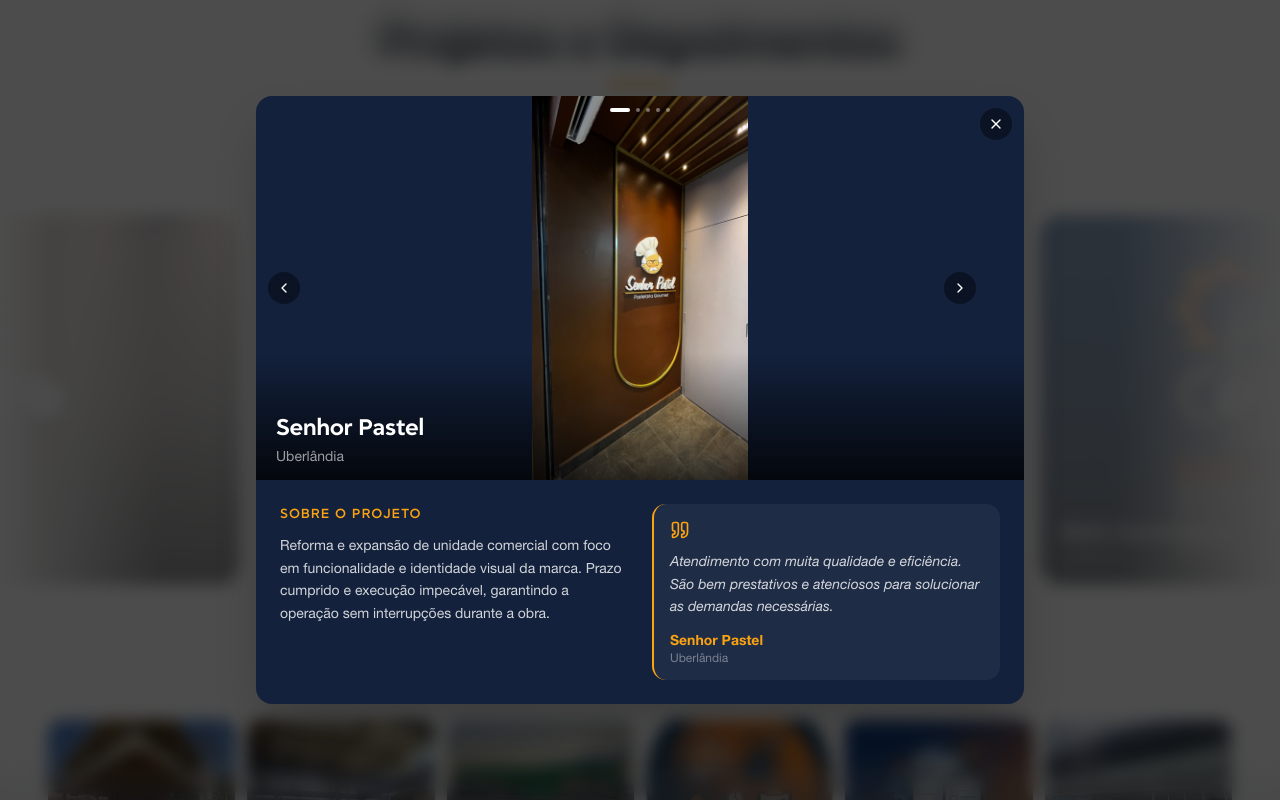
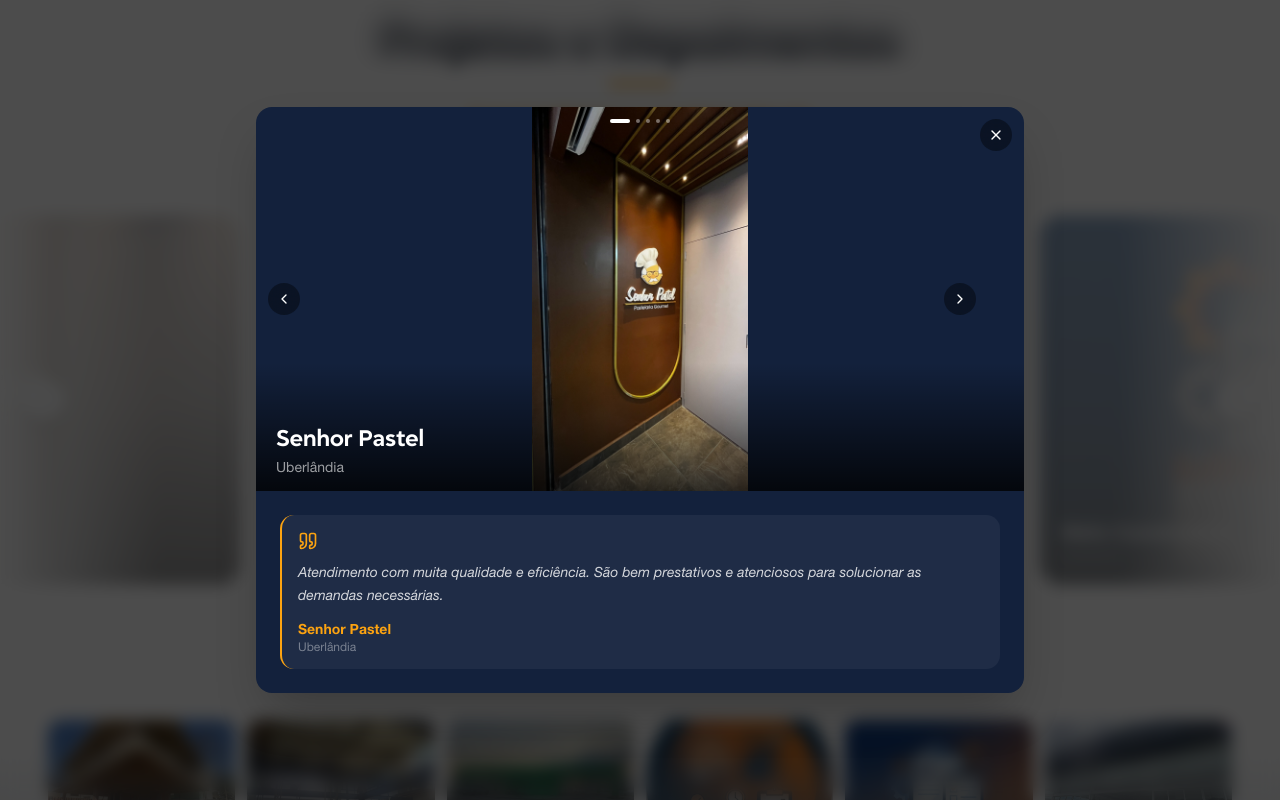
Before and after one commit to rx-gerenciamento/rx-front, a Next.js app: page / in a window 1280 px wide. Both pictures are taken after a click on the element 640 px from the left and 3155 px from the top of the page. Shown: the part 2755-3555 px from the top of the page. Built offline with nearby package versions, Linux system fonts and the light colour scheme.

Commit message:
remove description fields from projects data

```diff
--- a/components/project-modal.tsx
+++ b/components/project-modal.tsx
@@ -108,20 +108,16 @@
         </div>
 
         {/* Content */}
-        <div className={`p-6 grid gap-6 ${project.testimonial ? "md:grid-cols-2" : "md:grid-cols-1"}`}>
-          <div>
-            <h4 className="text-brand font-semibold text-sm uppercase tracking-widest mb-2">Sobre o Projeto</h4>
-            <p className="text-white/80 text-sm leading-relaxed">{project.description}</p>
-          </div>
-          {project.testimonial && (
+        {project.testimonial && (
+          <div className="p-6">
             <div className="bg-white/5 rounded-xl p-4 border-l-2 border-brand">
               <Quote size={20} className="text-brand mb-2" />
               <p className="text-white/80 text-sm leading-relaxed italic mb-3">{project.testimonial.text}</p>
               <p className="text-brand font-semibold text-sm">{project.testimonial.author}</p>
               <p className="text-white/40 text-xs">{project.testimonial.city}</p>
             </div>
-          )}
-        </div>
+          </div>
+        )}
       </motion.div>
     </motion.div>
   )
--- a/data/projects.ts
+++ b/data/projects.ts
@@ -12,8 +12,6 @@
       author: "Rivena Arquitetura",
       city: "Uberlândia",
     },
-    description:
-      "Projeto residencial de alto padrão com foco em sustentabilidade e integração com a natureza. A RX gerenciou todas as etapas da obra com precisão, entregando o imóvel dentro do prazo e do orçamento previsto.",
   },
   {
     id: 2,
@@ -26,8 +24,6 @@
       author: "Senhor Pastel",
       city: "Uberlândia",
     },
-    description:
-      "Reforma e expansão de unidade comercial com foco em funcionalidade e identidade visual da marca. Prazo cumprido e execução impecável, garantindo a operação sem interrupções durante a obra.",
   },
   {
     id: 3,
@@ -40,8 +36,6 @@
       author: "Instituto VO2",
       city: "Uberlândia",
     },
-    description:
-      "Gerenciamento completo da construção de clínica médica de alto padrão. A equipe da RX conduziu todo o processo com transparência e excelência, do planejamento à entrega.",
   },
   {
     id: 4,
@@ -54,8 +48,6 @@
       author: "Melo Construtora",
       city: "Uberlândia",
     },
-    description:
-      "Parceria estratégica em gestão de obra com implementação de dashboards em Power BI para acompanhamento em tempo real de cronograma, custos e indicadores de desempenho.",
   },
 ]
 
@@ -66,8 +58,6 @@
     location: "Uberlândia",
     category: "Residencial",
     images: ["/projects/casaNature/casaNature4.jpeg", "/projects/casaNature/casaNature.jpeg", "/projects/casaNature/casaNature2.jpeg", "/projects/casaNature/casaNature3.jpeg", "/projects/casaNature/casaNature5.jpeg"],
-    description:
-      "Projeto residencial de alto padrão com integração ao ambiente natural e uso de materiais sustentáveis.",
   },
   {
     id: 6,
@@ -75,8 +65,6 @@
     location: "Uberlândia",
     category: "Corporativo",
     images: ["/projects/rt/rt.jpeg", "/projects/rt/rt2.jpeg", "/projects/rt/rt3.jpeg", "/projects/rt/rt4.jpeg", "/projects/rt/rt5.jpeg"],
-    description:
-      "Edifício corporativo com 8 andares gerenciado com metodologia BIM. Zero retrabalho e entrega no prazo.",
   },
   {
     id: 7,
@@ -84,8 +72,6 @@
     location: "Uberlândia",
     category: "Institucional",
     images: ["/projects/localiza/localiza4.jpeg", "/projects/localiza/localiza.jpeg", "/projects/localiza/localiza1.jpeg", "/projects/localiza/localiza2.jpeg", "/projects/localiza/localiza3.jpeg"],
-    description:
-      "Posto de atendimento no Aeroporto de Uberlândia com restrições logísticas complexas, executado com total organização.",
   },
   {
     id: 8,
@@ -93,8 +79,6 @@
     location: "Uberlândia",
     category: "Gestão",
     images: ["/servicos/acompanhamento.png", "/servicos/planejamento.png"],
-    description:
-      "Consultoria e gestão pré-obra com planejamento detalhado de cronograma, orçamento e licenciamento.",
   },
   {
     id: 9,
@@ -102,8 +86,6 @@
     location: "Uberlândia",
     category: "Residencial",
     images: ["/servicos/gerenciamento.png", "/servicos/gestao.png"],
-    description:
-      "Residência unifamiliar com gerenciamento completo de obra, do projeto executivo até a entrega das chaves.",
   },
   {
     id: 10,
@@ -111,7 +93,5 @@
     location: "Uberlândia",
     category: "Comercial",
     images: ["/projects/jaecoo/jaecoo.jpeg", "/projects/jaecoo/jaecoo1.jpeg", "/projects/jaecoo/jaecoo2.jpeg", "/projects/jaecoo/jaecoo3.jpeg", "/projects/jaecoo/jaecoo4.jpeg"],
-    description:
-      "Construção de concessionária automotiva com projeto de alto padrão e execução dentro do cronograma exigido pela marca.",
   },
 ]
--- a/types/project.ts
+++ b/types/project.ts
@@ -1,8 +1,3 @@
-export type ProjectStat = {
-  label: string
-  value: string
-}
-
 export type ProjectTestimonial = {
   text: string
   author: string
@@ -16,6 +11,5 @@
   category: string
   images: string[]
   testimonial?: ProjectTestimonial
-  description: string
   year?: string
 }
```
